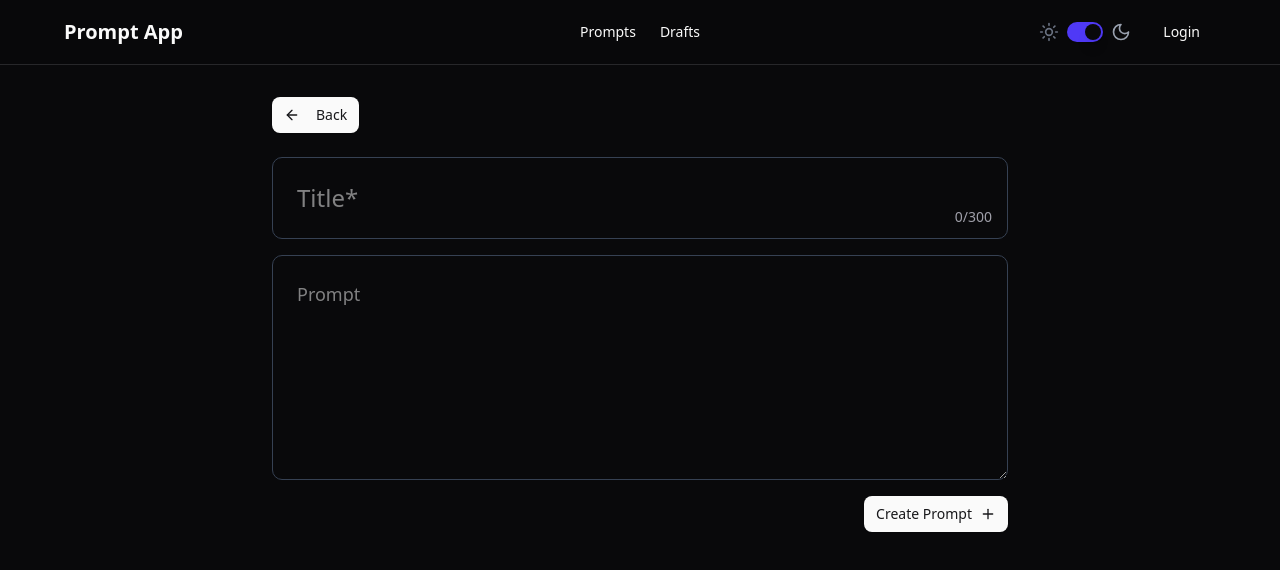
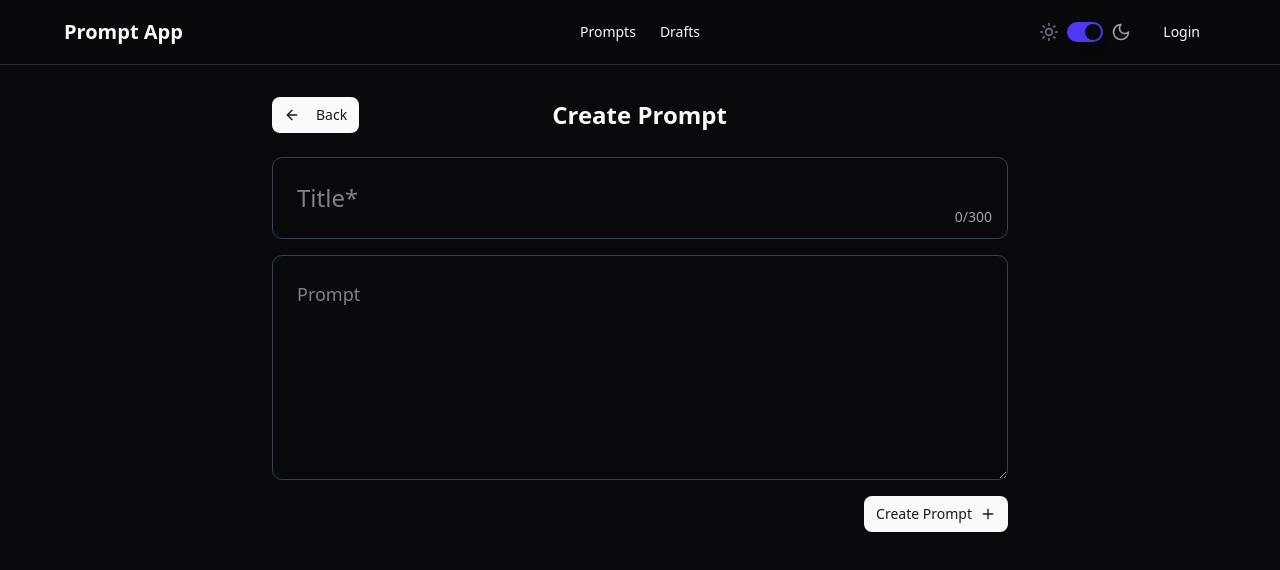
Before and after one commit to ORead6/prompt-and-response-app, a Next.js app: page /create-prompt in a window 1280 px wide. Shown: the top 570 px of the page. Built offline with nearby package versions, Linux system fonts and the light colour scheme.

Commit message:
Created seperate Create prompt form as component.
Re-org of component files

```diff
--- a/src/app/(auth)/create-prompt/page.tsx
+++ b/src/app/(auth)/create-prompt/page.tsx
@@ -1,21 +1,20 @@
 "use client";
 
+import CreatePromptForm from "@/components/createPromptForm";
 import { Button } from "@/components/ui/button";
-import { ArrowLeft, Plus } from "lucide-react";
+import { ArrowLeft } from "lucide-react";
 import { useRouter } from "next/navigation";
-import { useState } from "react";
 
 const CreatePromptPage = () => {
   const router = useRouter();
   const maxLength = 300;
 
-  const [title, setTitle] = useState("");
-  const [prompt, setPrompt] = useState("");
-
   return (
     <div className="max-w-3xl mx-auto px-4 py-8">
       <div>
-        <div className="flex justify-start mb-6">
+        {/* Back Button & Title*/}
+        <div className="flex items-center mb-6">
+          <div className="flex-shrink-0">
             <Button
               onClick={() => router.push("/prompts")}
               className="bg-primary hover:bg-primary/90"
@@ -24,49 +23,15 @@ const CreatePromptPage = () => {
               Back
             </Button>
           </div>
-        <form className="flex flex-col space-y-4">
-          {/* Title input with character counter */}
-          <div className="relative">
-            <input
-              className="flex border text-2xl py-6 px-6 rounded-lg w-full
-                border-gray-300 dark:border-gray-700
-                focus:outline-none focus:ring-2 focus:ring-primary focus:border-transparent
-                transition-all duration-200
-                bg-background text-foreground"
-              placeholder="Title*"
-              value={title}
-              onChange={(e) => setTitle(e.target.value)}
-              maxLength={maxLength}
-            />
-            <div
-              className={`absolute bottom-3 right-4 text-sm ${
-                title.length === maxLength
-                  ? "text-red-500 font-medium"
-                  : "text-muted-foreground"
-              }`}
-            >
-              {title.length}/{maxLength}
+          <div className="flex-grow text-center">
+            <h1 className="text-2xl font-semibold">Create Prompt</h1>
           </div>
+          <div className="flex-shrink-0 w-[88px]"></div>
         </div>
 
-          <textarea
-            className="flex border text-lg py-6 px-6 rounded-lg w-full
-                border-gray-300 dark:border-gray-700
-                focus:outline-none focus:ring-2 focus:ring-primary focus:border-transparent
-                transition-all duration-200
-                bg-background text-foreground font-light
-                min-h-[225px] resize-y"
-            placeholder="Prompt"
-            value={prompt}
-            onChange={(e) => setPrompt(e.target.value)}
-          />
-          <div className="flex justify-end">
-          <Button className="bg-primary hover:bg-primary/90 px-8">
-            Create Prompt
-            <Plus  />
-          </Button>
-          </div>
-        </form>
+        {/* Create Prompt Form */}
+        <CreatePromptForm maxLength={maxLength} />
+
       </div>
     </div>
   );
--- a/src/app/(auth)/layout.tsx
+++ b/src/app/(auth)/layout.tsx
@@ -1,7 +1,7 @@
 import type { Metadata } from "next";
 import "../globals.css";
 import { Providers } from "../providers";
-import { NavBar } from "@/components/ui/NavBar";
+import { NavBar } from "@/components/NavBar";
 
 export const metadata: Metadata = {
   title: "Create Next App",
--- a/src/app/(auth)/prompts/page.tsx
+++ b/src/app/(auth)/prompts/page.tsx
@@ -2,7 +2,7 @@
 
 import { Button } from "@/components/ui/button";
 import { motion, AnimatePresence } from "framer-motion";
-import NoPromptsCard from "@/components/ui/EmptyPromptPlaceholder";
+import NoPromptsCard from "@/components/EmptyPromptPlaceholder";
 import { useRouter } from "next/navigation";
 
 const PromptPage = () => {
--- a/src/app/page.tsx
+++ b/src/app/page.tsx
@@ -2,7 +2,7 @@
 
 import React from "react";
 import { motion } from "framer-motion";
-import ThemeSwitch from "@/components/ui/themeSwitch";
+import ThemeSwitch from "@/components/themeSwitch";
 import { useRouter } from "next/navigation";
 import { Button } from "@/components/ui/button";
 
--- a/src/components/ui/NavBar.tsx
+++ b/src/components/NavBar.tsx
@@ -1,6 +1,6 @@
 import Link from "next/link";
 import { Button } from "@/components/ui/button";
-import ThemeSwitch from "@/components/ui/themeSwitch";
+import ThemeSwitch from "@/components/themeSwitch";
 
 export function NavBar() {
   return (
--- /dev/null
+++ b/src/components/createPromptForm.tsx
@@ -0,0 +1,57 @@
+import { useState } from "react";
+import { Plus } from "lucide-react";
+import { Button } from "@/components/ui/button";
+
+const CreatePromptForm = ({ maxLength }: { maxLength: number }) => {
+  const [title, setTitle] = useState("");
+  const [prompt, setPrompt] = useState("");
+
+  return (
+    <form className="flex flex-col space-y-4">
+      {/* Title input with character counter */}
+      <div className="relative">
+        <input
+          className="flex border text-2xl py-6 px-6 rounded-lg w-full
+              border-gray-300 dark:border-gray-700
+              focus:outline-none focus:ring-2 focus:ring-primary focus:border-transparent
+              transition-all duration-200
+              bg-background text-foreground"
+          placeholder="Title*"
+          value={title}
+          onChange={(e) => setTitle(e.target.value)}
+          maxLength={maxLength}
+        />
+        <div
+          className={`absolute bottom-3 right-4 text-sm ${
+            title.length === maxLength
+              ? "text-red-500 font-medium"
+              : "text-muted-foreground"
+          }`}
+        >
+          {title.length}/{maxLength}
+        </div>
+      </div>
+
+      <textarea
+        className="flex border text-lg py-6 px-6 rounded-lg w-full
+              border-gray-300 dark:border-gray-700
+              focus:outline-none focus:ring-2 focus:ring-primary focus:border-transparent
+              transition-all duration-200
+              bg-background text-foreground font-light
+              min-h-[225px] resize-y"
+        placeholder="Prompt"
+        value={prompt}
+        onChange={(e) => setPrompt(e.target.value)}
+      />
+      <div className="flex justify-end">
+        {/* Create Prompt Button */}
+        <Button className="bg-primary hover:bg-primary/90 px-8">
+          Create Prompt
+          <Plus />
+        </Button>
+      </div>
+    </form>
+  );
+};
+
+export default CreatePromptForm;
--- a/src/components/ui/themeSwitch.tsx
+++ b/src/components/themeSwitch.tsx
@@ -4,7 +4,7 @@ import { Sun, Moon } from "lucide-react";
 import { useState, useEffect } from "react";
 import { useTheme } from "next-themes";
 import Image from "next/image";
-import { Switch } from "./switch";
+import { Switch } from "@/components/ui/switch";
 
 export default function ThemeSwitch() {
   const [mounted, setMounted] = useState(false);
```
Also changed, not shown: src/components/EmptyPromptPlaceholder.tsx (renamed from src/components/ui/EmptyPromptPlaceholder.tsx). Lines whose indentation alone changed are shown as unchanged.
